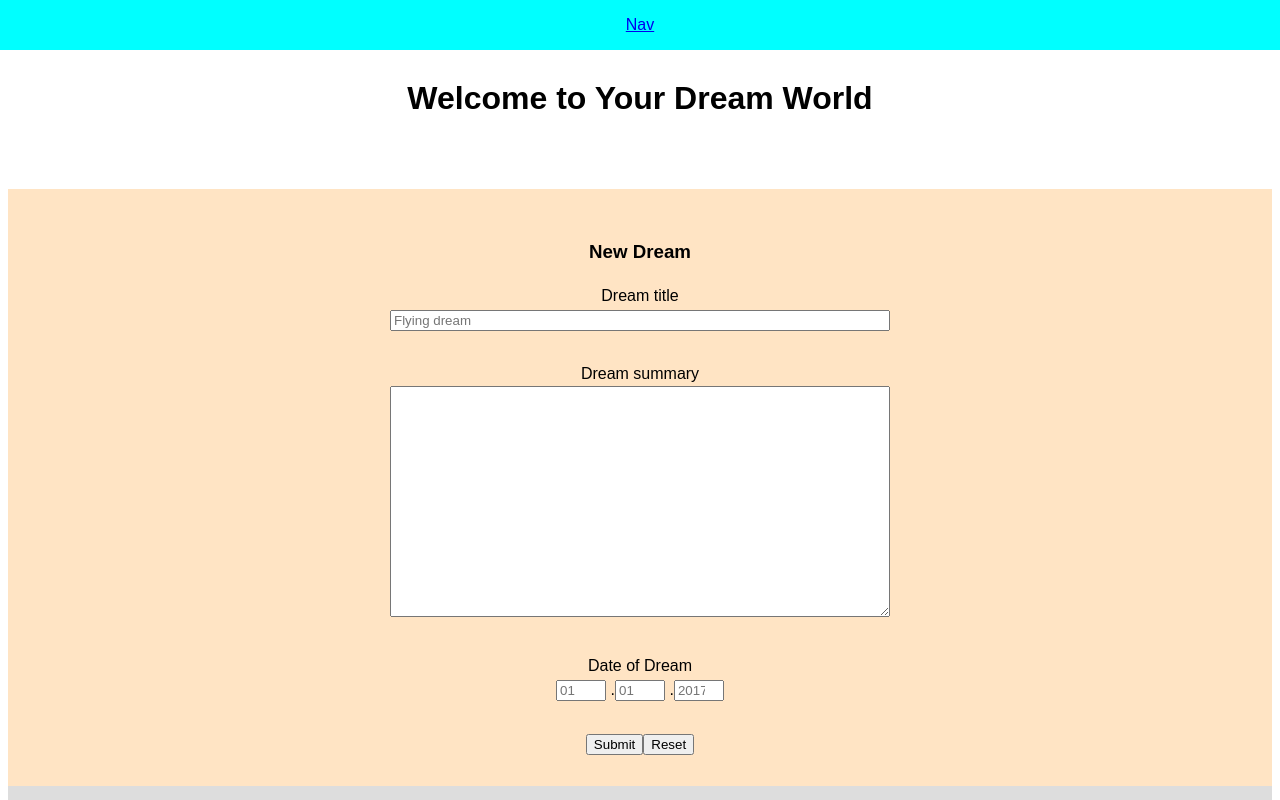
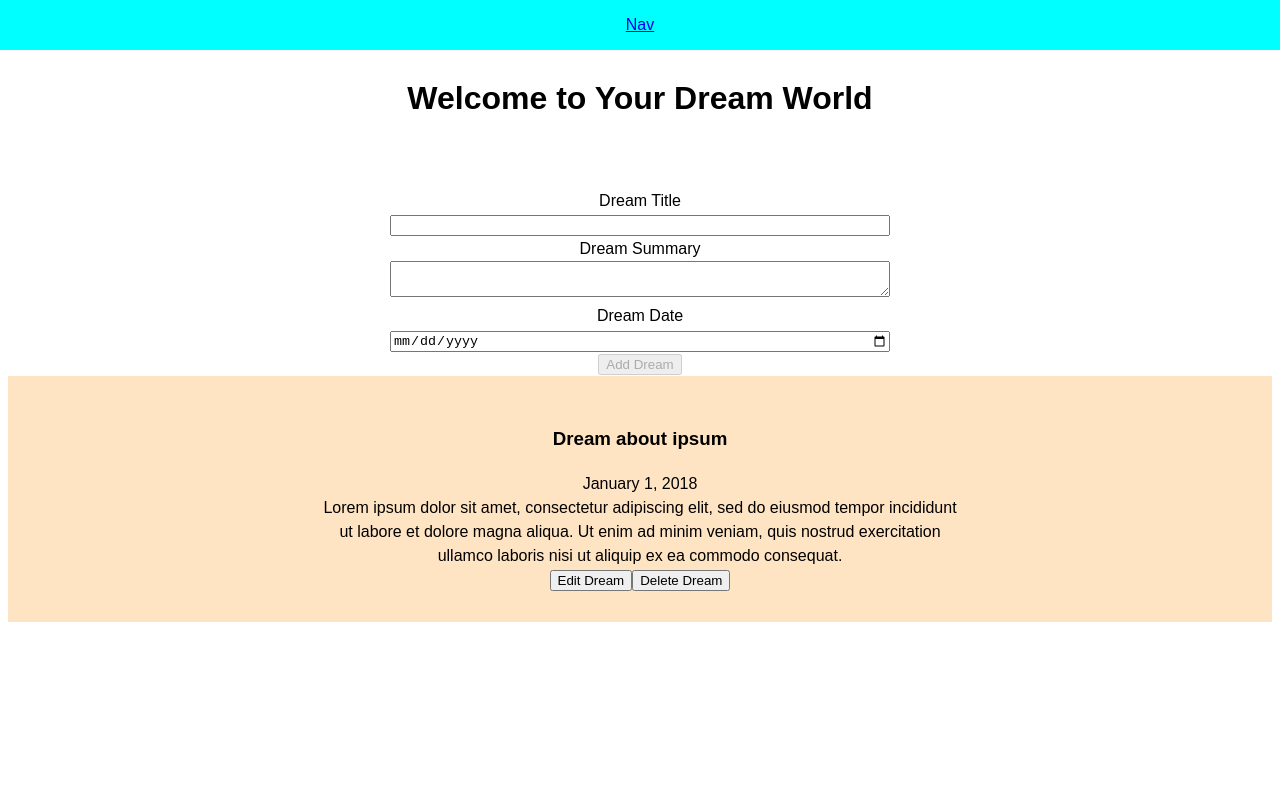
Before and after one commit to sobhit000/dream-journal-app-client, a React (Create React App) app: page /dashboard in a window 1280 px wide. Shown: the top 800 px of the page. Built offline with nearby package versions, Linux system fonts and the light colour scheme.

Commit message:
form working, state not being updated

```diff
--- a/package.json
+++ b/package.json
@@ -9,7 +9,8 @@
     "react-redux": "^5.0.7",
     "react-router-dom": "^4.4.0-alpha.1",
     "react-scripts": "1.1.5",
-    "redux": "^4.0.0"
+    "redux": "^4.0.0",
+    "redux-form": "^7.4.2"
   },
   "scripts": {
     "start": "react-scripts start",
@@ -17,8 +18,6 @@
     "test": "react-scripts test --env=jsdom",
     "predeploy": "npm run build",
     "deploy": "gh-pages -d build",
-    "predeploy":"npm run build",
-    "deploy":"gh-pages -d build",
     "eject": "react-scripts eject"
   }
 }
--- a/src/components/dashboard.js
+++ b/src/components/dashboard.js
@@ -5,13 +5,12 @@ import NewDream from './newdream';
 import SearchPastDreams from './searchpastdreams';
 import PastDreams from './pastdreams';
 
-export default function Game(props) {
+export default function Dashboard(props) {
   return (
         <div>
           <Navbar />
           <Welcome />
           <NewDream />
-          <SearchPastDreams />
           <PastDreams />
         </div>
       );
--- /dev/null
+++ b/src/components/input.js
@@ -0,0 +1,40 @@
+import React from 'react';
+
+export default class Input extends React.Component {
+    componentDidUpdate(prevProps) {
+        if (!prevProps.meta.active && this.props.meta.active) {
+            this.input.focus();
+        }
+    }
+    render() {
+        const Element = this.props.element || 'input';
+
+        let error;
+        if (this.props.meta.touched && this.props.meta.error) {
+            error = <div className="form-error">{this.props.meta.error}</div>;
+        }
+
+        let warning;
+        if (this.props.meta.touched && this.props.meta.warning) {
+            warning = (
+                <div className="form-warning">{this.props.meta.warning}</div>
+            );
+        }
+
+        return (
+            <div className="form-input">
+                <label htmlFor={this.props.input.name}>
+                    {this.props.label}
+                    {error}
+                    {warning}
+                </label>
+                <Element
+                    {...this.props.input}
+                    id={this.props.input.name}
+                    type={this.props.type}
+                    ref={input => (this.input = input)}
+                />
+            </div>
+        );
+    }
+}
--- a/src/components/newdream.js
+++ b/src/components/newdream.js
@@ -1,44 +1,72 @@
 import React from 'react';
 import { connect } from 'react-redux';
-import './newdream.css'
+import './newdream.css';
+import Input from './input';
+import {required, nonEmpty, email} from '../validators';
+import {reduxForm, Field, SubmissionError, focus} from 'redux-form';
+import {addDream} from '../actions';
 
 export class NewDream extends React.Component {
-	onSubmit(event){
-		event.preventDefault();
-
+	onSubmit(values){
+		console.log(values);
+		this.props.dispatch(addDream(values));
 	}
 
 	render () {
+		let successMessage;
+        if (this.props.submitSucceeded) {
+            successMessage = (
+                <div className="message message-success">
+                    New Dream Added
+                </div>
+            );
+        }
+
+        let errorMessage;
+        if (this.props.error) {
+            errorMessage = (
+                <div className="message message-error">{this.props.error}</div>
+            );
+        }
+
 		return (
-				<div className="newdream">
-					<section>
-				        <header>
-				          <h3>New Dream</h3>
-				        </header>
-				        <form id="record-dream" onSubmit={e => this.onSubmit(e)}>
-				          <div className="form-section">
-				            <label for="dream-title">Dream title</label>
-				            <input type="text" name="dream-title" placeholder="Flying dream" required />
-				          </div>
-				          <div className="form-section">
-				            <label for="dream-summary">Dream summary</label>
-				            <textarea name="dream-summary" rows="15"   required></textarea>
-				          </div>
-
-				          <div className="form-section">
-				            <p className="dream-date-header">Date of Dream</p>
-				            <input type="number" name="date-month" placeholder="01" min="1" max="12" required="" /> .
-				            <input type="number" name="date-day" className="date-day"  placeholder="01" min="1" max="31" required="" /> .
-				            <input type="number" name="date-year" className="date-year" placeholder="2017" min="2016" max="2017" required="" />
-				          </div>
-
-				          <button type="submit">Submit</button>
-				          <button type="reset">Reset</button>
-				        </form>
-      				</section>
-				</div>
+				<form
+	                onSubmit={this.props.handleSubmit(values =>
+                    this.onSubmit(values)
+	                )}>
+	                {successMessage}
+	                {errorMessage}
+	                <Field
+	                    name="dreamTitle"
+	                    type="text"
+	                    component={Input}
+	                    label="Dream Title"
+	                    validate={[required, nonEmpty]}
+	                />
+	                <Field
+	                    name="dreamSummary"
+	                    element="textarea"
+	                    component={Input}
+	                    label="Dream Summary"
+	                    validate={[required, nonEmpty]}
+	                />
+	                <Field
+	                    name="dreamDate"
+	                    type="date"
+	                    component={Input}
+	                    label="Dream Date"
+	                    validate={[required, nonEmpty]}
+	                />
+	                <button
+	                    type="submit"
+	                    disabled={this.props.pristine || this.props.submitting}>
+	                    Add Dream
+	                </button>
+            	</form>
 			);
 	}
 }
 
-export default connect ()(NewDream);
+export default reduxForm({
+    form: 'contact'
+})(NewDream);
--- a/src/components/pastdreams.js
+++ b/src/components/pastdreams.js
@@ -1,18 +1,16 @@
 import React from 'react';
+import { connect } from 'react-redux';
 import './pastdreams.css'
 
-export default class PastDreams extends React.Component {
-	render () {
+export function PastDreams(props) {
 		return (
 				<div className="pastdreams">
 					<section>
 				        <header>
-				          <h3>Dream about lorem</h3>
-				          <p>January 2, 2018</p>
+				          <h3>{props.dreamTitle}</h3>
+				          <p>{props.dreamDate}</p>
 				        </header>
-				        <p>Lorem ipsum dolor sit amet, consectetur adipiscing elit, sed do eiusmod tempor incididunt ut labore et dolore magna aliqua. Ut enim ad minim veniam, quis nostrud exercitation ullamco laboris nisi ut aliquip ex ea commodo consequat.</p>
-				        <button>Edit Dream</button>
-				        <button>Delete Dream</button>
+				        <p>{props.dreamSummary}</p>
 				    </section>
 				    <section>
 				        <header>
@@ -25,5 +23,13 @@ export default class PastDreams extends React.Component {
 	      			</section>
 	      		</div>
 			);
-	}
+
 }
+
+const mapStateToProps = state => ({
+  dreamTitle: state.dreamTitle,
+  dreamSummary: state.dreamSummary,
+  dreamDate: state.dreamDate
+});
+
+export default connect(mapStateToProps)(PastDreams);
--- a/src/index.css
+++ b/src/index.css
@@ -7,3 +7,23 @@ body {
   line-height:1.5;
   text-align: center;
 }
+
+.message {
+    padding: 12px 6px;
+}
+
+.message-success {
+    background-color: #5CB85C;
+    color: white;
+}
+
+.message-error, .form-error {
+    background-color: #d9534f;
+    color: white;
+}
+
+.form-error {
+    margin: 0 6px;
+    padding: 6px;
+    display: inline-block;
+}
--- a/src/reducer.js
+++ b/src/reducer.js
@@ -1,16 +1,20 @@
 import {ADD_DREAM, UPDATE_DREAM, DELETE_DREAM} from './actions';
 
-
 const initialState = {
-    dreams: []
+    	dreamTitle: 'hello',
+	    dreamSummary: '',
+	    dreamDate: ''
 };
 
-export const reducer = (state=initialState, action) => {
+export const dreamReducer = (state=initialState, action) => {
     if (action.type === ADD_DREAM) {
         return Object.assign({}, state, {
-            dreams: [...state.dreams, action.dream]
+        		dreamTitle:[...state.dreamTitle, action.dreamTitle],
+	            dreamSummary: [...state.dreamSummary, action.dreamSummary],
+	            dreamDate: [...state.dreamDate, action.dreamDate]
         });
     }
+
     else if (action.type === UPDATE_DREAM) {
         return Object.assign({}, state, {
             dreams: state.dreams.map(dream =>
--- a/src/store.js
+++ b/src/store.js
@@ -1,5 +1,11 @@
-import {createStore} from 'redux';
+import {createStore, combineReducers} from 'redux';
+import {reducer as formReducer} from 'redux-form';
 
-import {reducer} from './reducer';
+import {dreamReducer} from './reducer';
 
-export default createStore(reducer);
+export default createStore(
+    combineReducers({
+        form: formReducer,
+        dreamReducer
+    })
+)
--- /dev/null
+++ b/src/validators.js
@@ -0,0 +1,12 @@
+export const required = value => (value ? undefined : 'Required');
+export const nonEmpty = value =>
+    value.trim() !== '' ? undefined : 'Cannot be empty';
+// Uses a regular expression (regex) to check whether it looks enough like an
+// email address.  Broken down:
+// ^ Matches the start the text
+// \S+ Matches one or more non-whitespace characters before the @
+// @ A literal at sign
+// \S+ Matches one or more non-whitespace characters after the @
+// $ Matches the end of the text
+export const email = value =>
+    /^\S+@\S+$/.test(value) ? undefined : 'Must be a valid email address';
```
Also changed, not shown: 1 other file (tests, documents, lock files or other folders).
